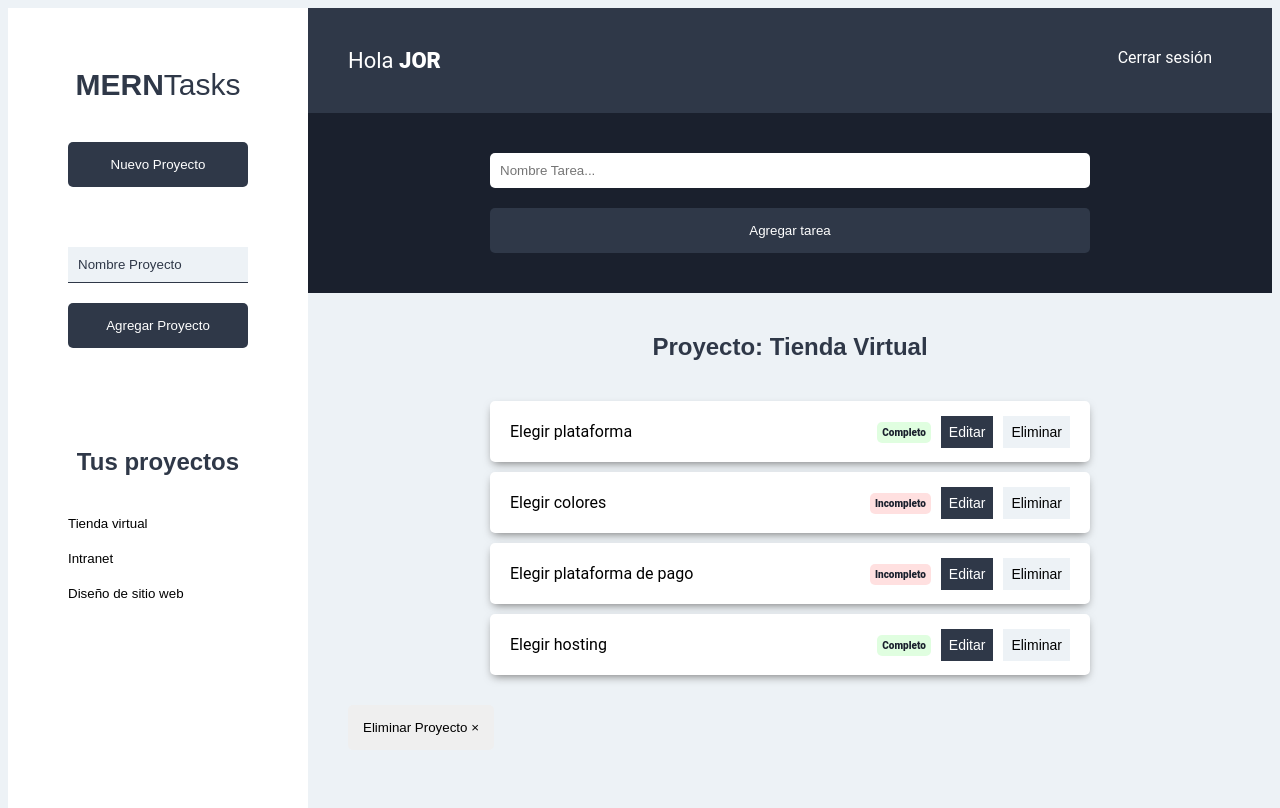
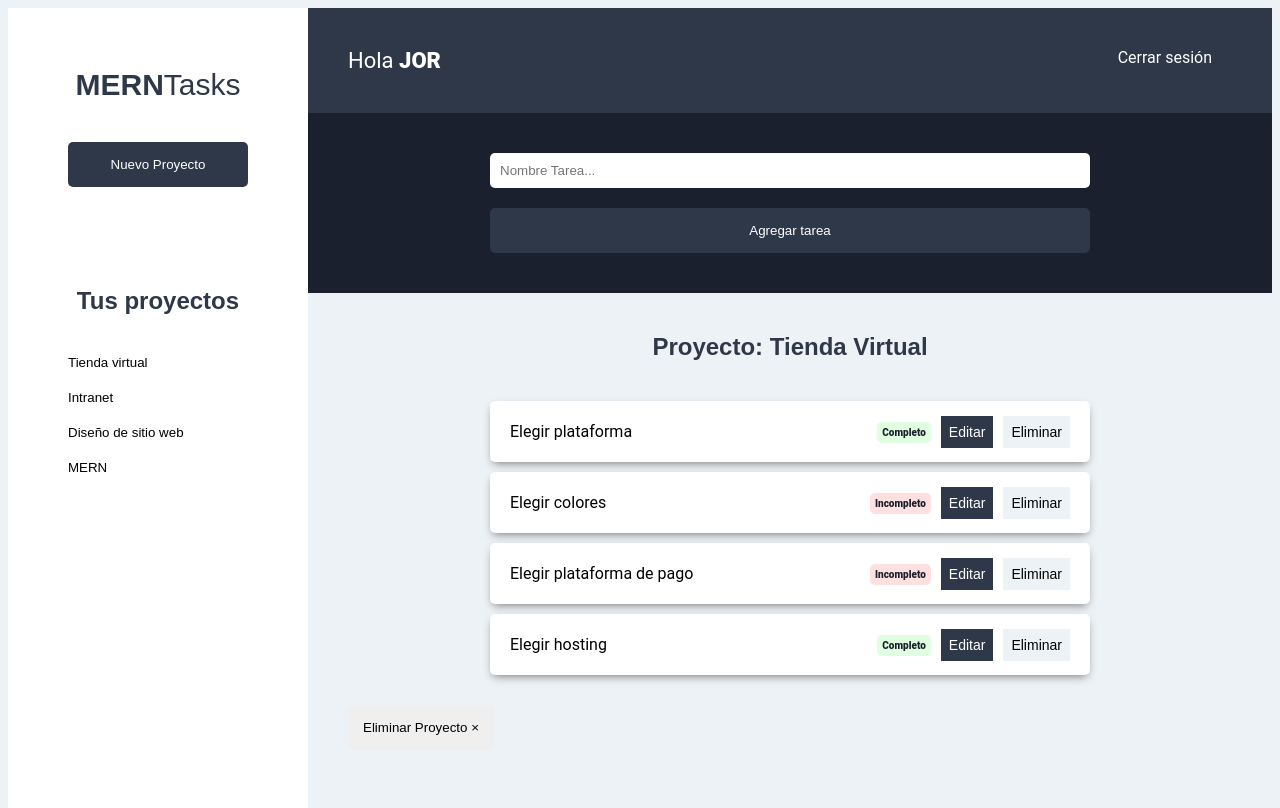
Before and after one commit to jorgemaram/MERNTask, a React (Create React App) app in the folder cliente/: page /proyectos in a window 1280 px wide. Built offline with nearby package versions, Linux system fonts and the light colour scheme; the HTML template or start-up script is replaced by a standard one.

Commit message:
creation of projectContext, projectReducer and projectState. Add index type and modification of list of projects

```diff
--- a/cliente/src/App.js
+++ b/cliente/src/App.js
@@ -1,18 +1,22 @@
 import React from 'react';
 import { BrowserRouter as Router, Switch, Route } from 'react-router-dom';
-import Login from './components/auth/Login'
-import NewAccount from './components/auth/NewAccount'
-import Projects from './components/projects/Projects'
+import Login from './components/auth/Login';
+import NewAccount from './components/auth/NewAccount';
+import Projects from './components/projects/Projects';
+
+import ProjectState from './context/projects/projectState';
 
 function App() {
   return (
-    <Router>
-      <Switch>
-        <Route exact path='/' component={Login}/>
-        <Route exact path='/nueva-cuenta' component={NewAccount}/>
-        <Route exact path='/proyectos' component={Projects}/>
-      </Switch>
-    </Router>
+    <ProjectState>
+      <Router>
+        <Switch>
+          <Route exact path='/' component={Login} />
+          <Route exact path='/nueva-cuenta' component={NewAccount} />
+          <Route exact path='/proyectos' component={Projects} />
+        </Switch>
+      </Router>
+    </ProjectState>
   );
 }
 
--- a/cliente/src/components/projects/List.js
+++ b/cliente/src/components/projects/List.js
@@ -1,18 +1,24 @@
-import React from 'react';
-import Project from './SingleProject'
+import React, { useContext, useEffect} from 'react';
+import Project from './SingleProject';
+import projectContext from '../../context/projects/projectContext';
 
 const ListProjects = () => {
 
-    const projects = [
-        {name: 'Tienda virtual'},
-        {name: 'Intranet'},
-        {name: 'Diseño de sitio web'},
-    ]
+    //Extraer proyectos del state inicial
+    const projectsContext = useContext(projectContext);
+    const { projects, getProjects } = projectsContext;
+
+    useEffect(() => {
+        getProjects()
+    }, [])
+
+    //Comprobar si proyectos tiene contenido
+    if (projects.length === 0) return null;
 
     return (
         <ul className='listado-proyectos'>
             {projects.map(project => (
-                <Project project={project}/>
+                <Project key={project.id} project={project}/>
             ))}
         </ul>
      );
--- a/cliente/src/components/projects/NewProject.js
+++ b/cliente/src/components/projects/NewProject.js
@@ -1,6 +1,11 @@
-import React, {useState} from 'react';
+import React, { useState, useContext } from 'react';
+import projectContext from '../../context/projects/projectContext'
 
 const NewProject = () => {
+
+    //Obtener el state del formulario
+    const projectsContext = useContext(projectContext);
+    const { form, showForm } = projectsContext;
 
     //definir state de los proyectos
     const [project, saveProject] = useState({
@@ -28,17 +33,25 @@ const NewProject = () => {
         //Reiniciar form
     }
 
+    //Mostrar formulario
+    const onClickForm = () => {
+        showForm()
+    }
 
     return (
         <>
-            <button type='button' className='btn btn-block btn-primario'>Nuevo Proyecto</button>
-            <form className='formulario-nuevo-proyecto'>
-                <input type='text' className='input-text' placeholder='Nombre Proyecto' name='name' value={name} onChange={onChangeProject}/>
-                <input type='submit' className='btn btn-primario btn-block' value='Agregar Proyecto'/>
+            <button type='button' className='btn btn-block btn-primario' onClick={() => onClickForm()}>Nuevo Proyecto</button>
 
-            </form>
+            {form ?
+                (
+                <form className='formulario-nuevo-proyecto'>
+                    <input type='text' className='input-text' placeholder='Nombre Proyecto' name='name' value={name} onChange={onChangeProject} />
+                    <input type='submit' className='btn btn-primario btn-block' value='Agregar Proyecto' />
 
-
+                </form>
+                )
+                : null
+            }
         </>
     );
 }
--- /dev/null
+++ b/cliente/src/context/projects/projectContext.js
@@ -0,0 +1,5 @@
+import { createContext } from 'react';
+
+const projectContext = createContext();
+
+export default projectContext;
--- /dev/null
+++ b/cliente/src/context/projects/projectReducer.js
@@ -0,0 +1,18 @@
+import { FORM_PROJECT, GET_PROJECTS } from '../../types'
+
+
+export default (state, action) => {
+    switch (action.type) {
+        case FORM_PROJECT:
+            return {
+                ...state,
+                form:true
+            }
+        case GET_PROJECTS:
+            return {
+                ...state,
+                projects: action.payload
+            }
+        default: return state;
+    }
+}
--- /dev/null
+++ b/cliente/src/context/projects/projectState.js
@@ -0,0 +1,46 @@
+import React, { useReducer } from 'react';
+import projectContext from './projectContext';
+import projectReducer from './projectReducer';
+import { FORM_PROJECT, GET_PROJECTS, ADD_PROJECTS } from '../../types'
+
+const ProjectState = props => {
+
+    const projects = [
+        { id: 1, name: 'Tienda virtual' },
+        { id: 2, name: 'Intranet' },
+        { id: 3, name: 'Diseño de sitio web' },
+        { id: 4, name: 'MERN' },
+    ]
+
+    const initialState = {
+
+        projects: [],
+        form: false
+    }
+
+    //Dispatch para ejecutar las acciones
+    const [state, dispatch] = useReducer(projectReducer, initialState)
+
+    //Funciones para el CRUD
+    const showForm = () => {
+        dispatch({
+            type: FORM_PROJECT
+        })
+    }
+
+    //Obtener proyectos
+    const getProjects = () => {
+        dispatch({
+            type: GET_PROJECTS,
+            payload: projects
+        })
+    }
+
+    return (
+        <projectContext.Provider value={{ projects: state.projects, form: state.form, showForm, getProjects }}>
+            {props.children}
+        </projectContext.Provider>
+    )
+}
+
+export default ProjectState;
--- /dev/null
+++ b/cliente/src/types/index.js
@@ -0,0 +1,3 @@
+export const FORM_PROJECT = 'FORM_PROJECT';
+export const GET_PROJECTS = 'GET_PROJECTS';
+export const ADD_PROJECTS = 'ADD_PROJECTS';
```
